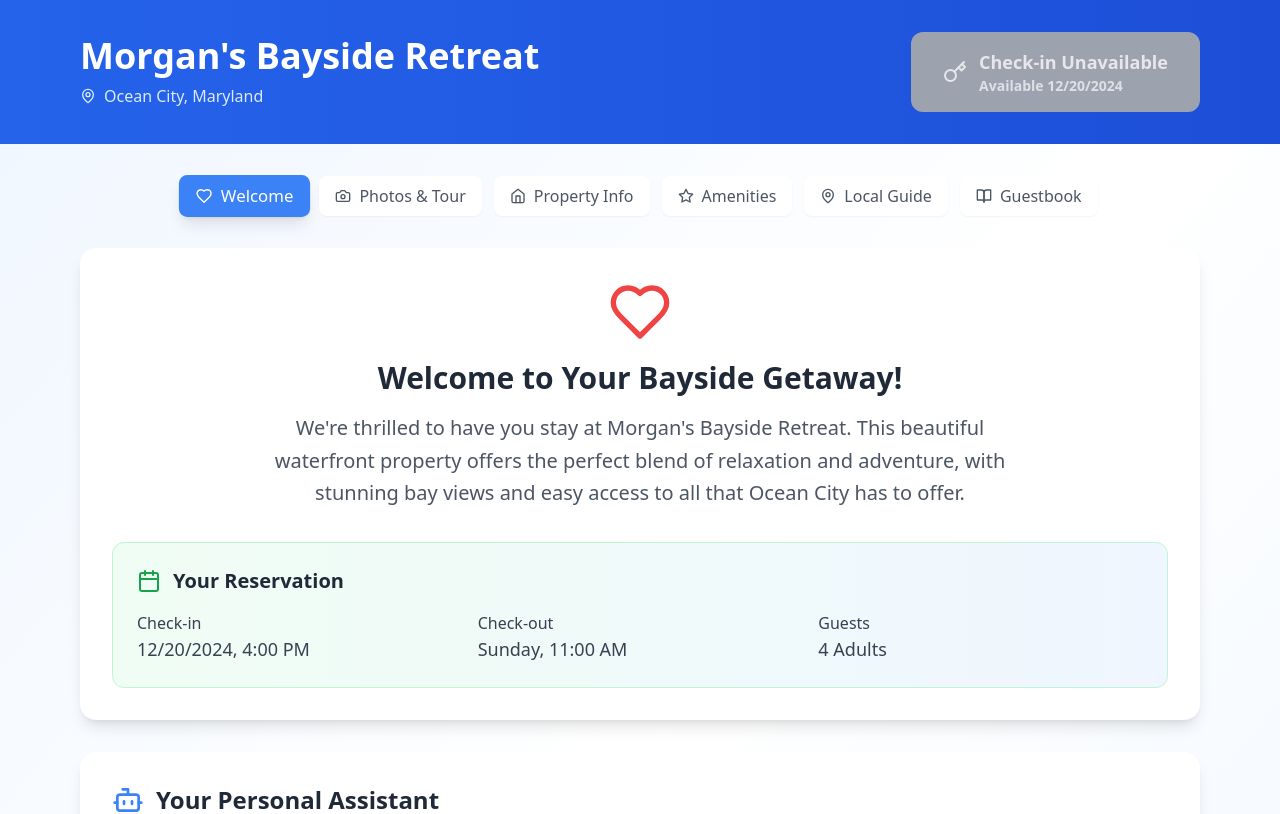
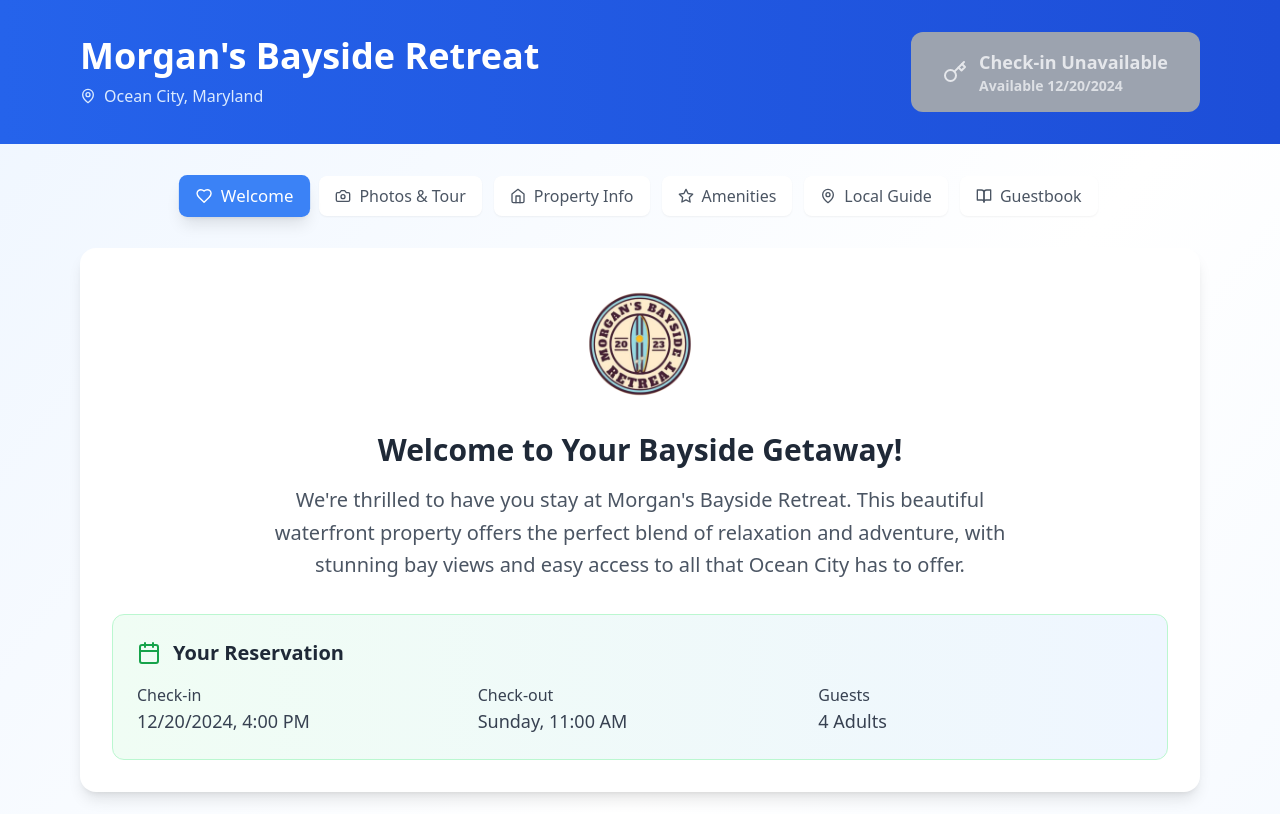
Before and after one commit to rentalguy/mbr, a React (Vite) app: page / in a window 1280 px wide. Shown: the top 814 px of the page. Built offline with nearby package versions, Linux system fonts and the light colour scheme.

Commit message:
Replace Heart Icon with MBR Logo

```diff
--- a/src/App.tsx
+++ b/src/App.tsx
@@ -568,7 +568,11 @@ Thank you for choosing our waterfront getaway in Ocean City, MD!
             {/* Welcome Content */}
             <SectionCard>
               <div className="text-center mb-8">
-                <Heart className="w-16 h-16 text-red-500 mx-auto mb-4" />
+                <img
+                  src="/mbr-logo-bno.png"
+                  alt="Morgan's Bayside Retreat Logo"
+                  className="w-32 h-32 mx-auto mb-6"
+                />
                 <h2 className="text-3xl font-bold text-gray-800 mb-4">Welcome to Your Bayside Getaway!</h2>
                 <p className="text-xl text-gray-600 leading-relaxed max-w-3xl mx-auto">
                   We're thrilled to have you stay at Morgan's Bayside Retreat. This beautiful waterfront property
```
